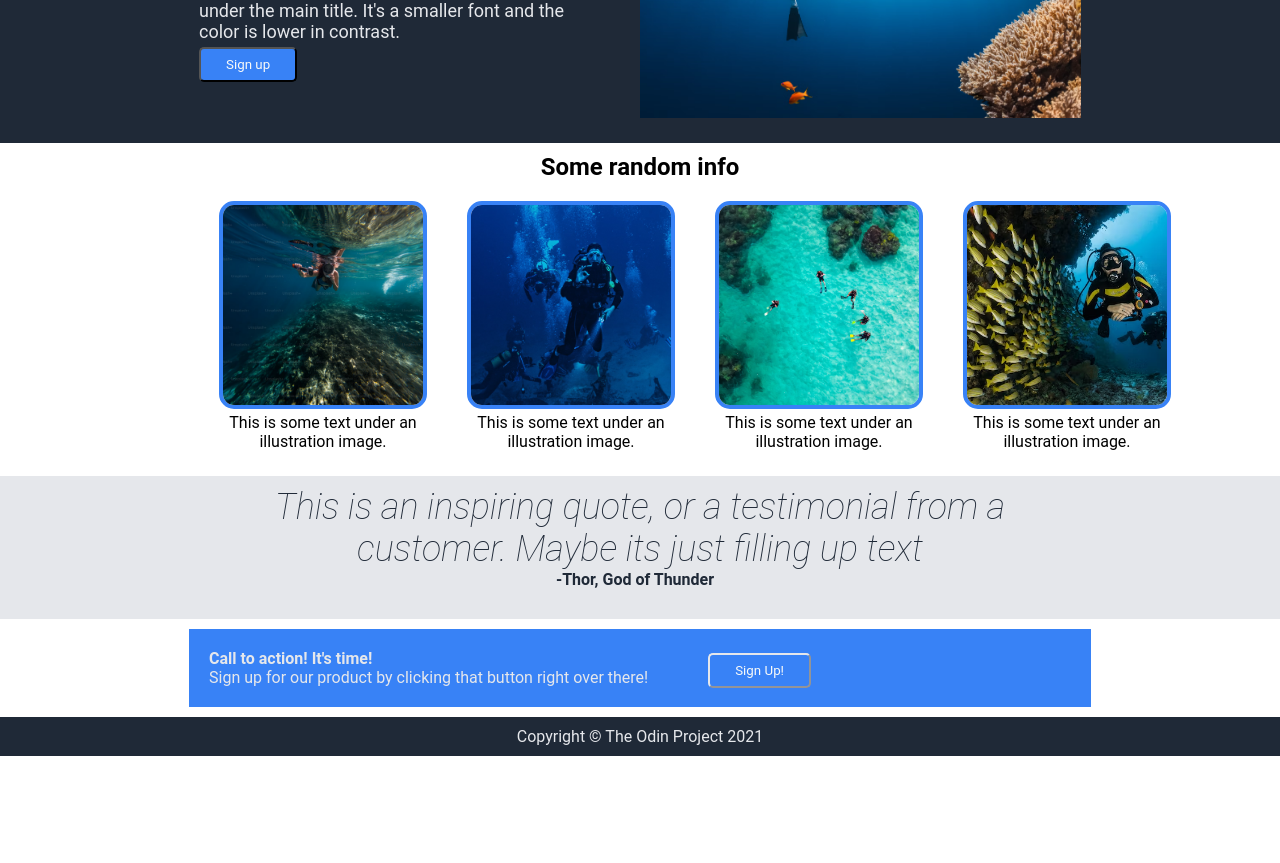
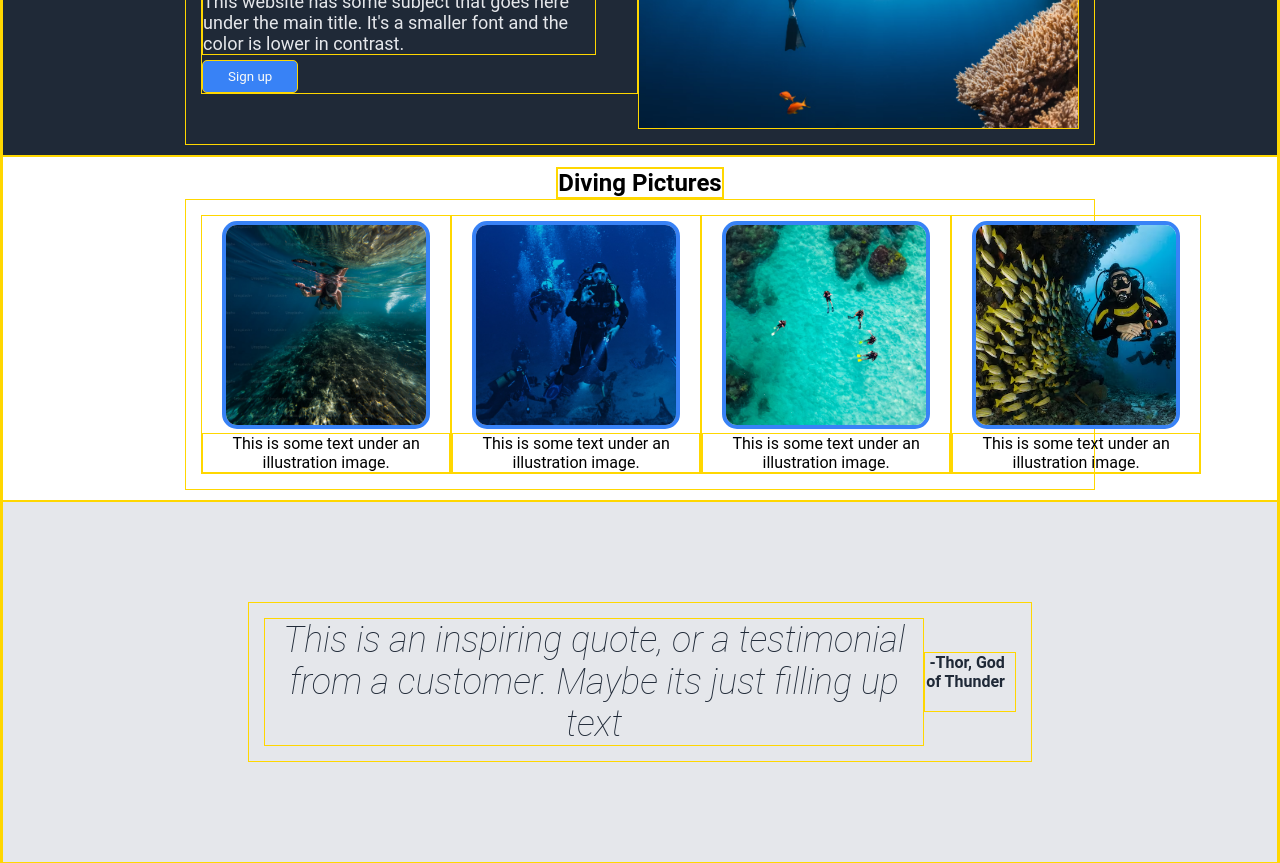
Before and after one commit to milt-francisco/practiceSite, a plain HTML site: page index.html in a window 1280 px wide. Shown: the part 273-1136 px from the top of the page. Before the commit the page ends 1029 px from the top, so only its background shows below. Drawn offline with Linux system fonts and the light colour scheme.

Commit message:
Adjusted CSS to align better

```diff
--- a/index.html
+++ b/index.html
@@ -32,7 +32,7 @@
   </section>
   <section class="title white">
     <div>
-      <h2>Some random info</h2>
+      <h2>Diving Pictures</h2>
     </div>
     <div class="container content-info">
     <div class="">
@@ -52,8 +52,8 @@
       <p>This is some text under an illustration image.</p>
     </div>
   </section>
-  <section class="title gray">
-    <div class="container quote">
+  <section class="title gray quote">
+    <div class="container ">
       <p>This is an inspiring quote, or a testimonial from a customer. Maybe its just filling up text</p>
       <b>-Thor, God of Thunder</b>
     </div>
--- a/style.css
+++ b/style.css
@@ -1,11 +1,13 @@
 * {
-  /* border: 1px solid red; */
+  border: 1px solid gold;
   margin: 0;
   padding: 0;
   font-family: 'Roboto', arial;
 }
 body {
   text-align: center;
+  min-height: 100vh;
+  margin: 0;
 }
 /* Navbar */
 header {
@@ -93,7 +95,7 @@ h1 {
   display: flex;
   flex-direction: column;
   background-color: #E5E7EB;
-  padding: 0 200px;
+  padding: 100px;
 }
 .quote b {
   padding-bottom: 20px;
@@ -126,7 +128,7 @@ button {
   text-align: left;
   padding: 10px;
   gap: 50px;
-  justify-content: flex-start;
+  justify-content: space-around;
   flex-direction: row;
 }
 
@@ -135,6 +137,7 @@ footer {
   background-color: #1f2937;
   color:#e5e7eb;
   padding: 10px;
+  height: 4rem;
 }
 body {
   width:auto;
```
